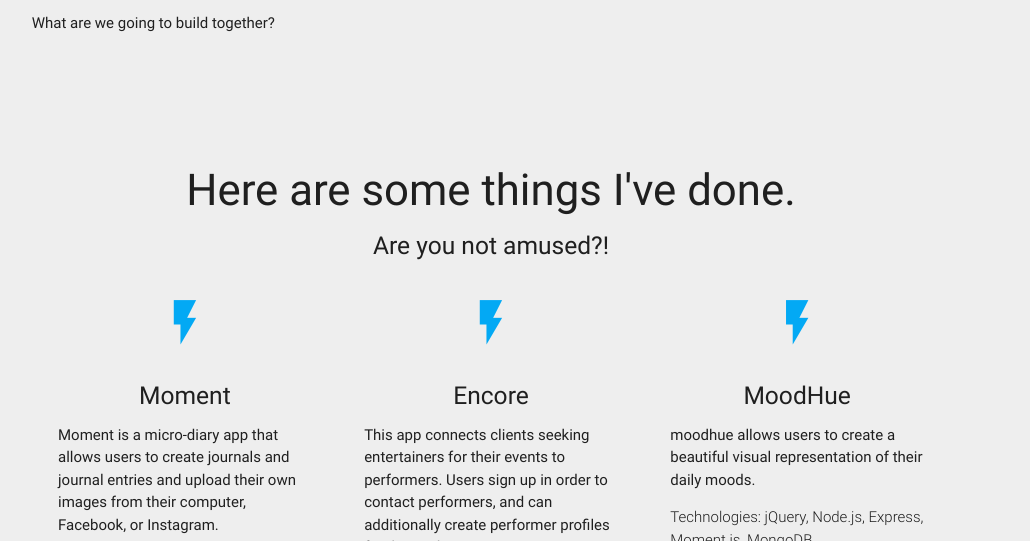
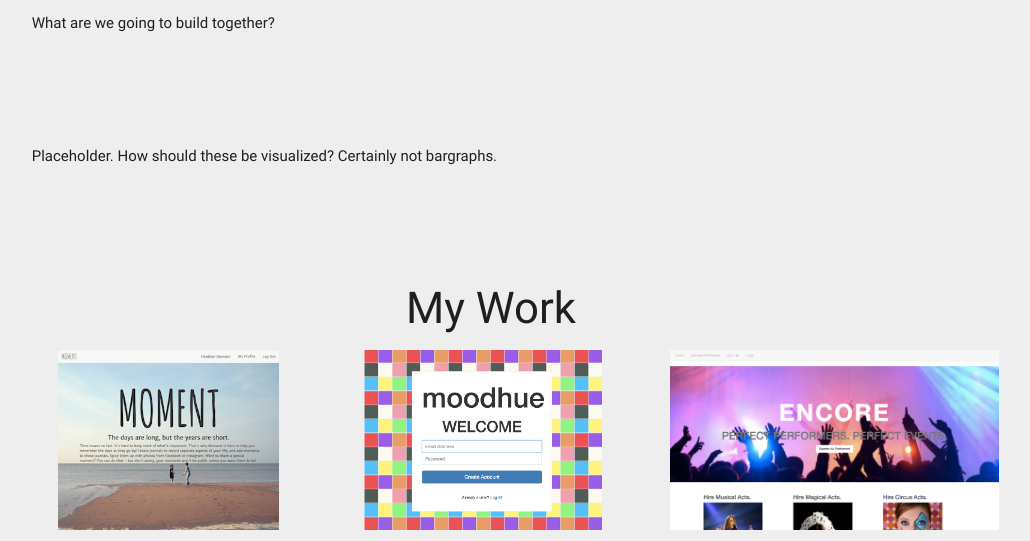
Before and after one commit to HeyStenson/personal_site_redo, a plain HTML site: page index.html in a window 1280 px wide. Shown: the part 990-1531 px from the top of the page, without its empty margins (149-1179 px from the left). Drawn offline with nearby package versions, Linux system fonts and the light colour scheme.

Commit message:
added project images and descriptions

```diff
--- a/css/styles.css
+++ b/css/styles.css
@@ -4,7 +4,7 @@
 	position: relative;
 }
 
-#about, #projects, #contact {
+#about, #skills, #projects, #contact {
 	padding-top: 4rem;
 }
 
@@ -16,6 +16,7 @@
 .icon-block {
   padding: 0 15px;
 }
-.icon-block .material-icons {
-	font-size: inherit;
+
+.project-img {
+	height: 180px;
 }
--- a/index.html
+++ b/index.html
@@ -27,11 +27,13 @@
 				<a id="logo-container" href="#" class="brand-logo">Heather Stenson</a>
 				<ul class="right hide-on-med-and-down">
 					<li><a href="#about">About Me</a></li>
+					<li><a href="#skills">Skills</a></li>
 					<li><a href="#projects">My Work</a></li>
 					<li><a href="#contact">Get in Touch</a></li>
 				</ul>
 				<ul id="nav-mobile" class="side-nav">
 					<li><a href="#about">About Me</a></li>
+					<li><a href="#skills">Skills</a></li>
 					<li><a href="#projects">My Work</a></li>
 					<li><a href="#contact">Get in Touch</a></li>
 				</ul>
@@ -56,14 +58,19 @@
 			</div>
 		</div>
 
+		<div class="section" id="skills">
+			<div class="row">
+				Placeholder. How should these be visualized? Certainly not bargraphs.
+			</div>
+		</div>
+
 		<div class="section" id="projects">
 			<div class="row">
-				<h3 class="center">Here are some things I've done.</h3>
-				<h5 class="center">Are you not amused?!</h5>
+				<h3 class="center">My Work</h3>
 				<div class="col s12 m4">
 					<div class="icon-block">
-						<h2 class="center light-blue-text"><i class="material-icons">flash_on</i></h2>
-						<h5 class="center">Moment</h5>
+						<img class="project-img" src="img/moment.png" alt="Moment Screenshot">
+						<h5><a href="http://years-are-short.herokuapp.com/" target="blank">Moment</a> | <a href="https://github.com/HeyStenson/Moment" target="blank"><i class="fa fa-github"></i></a></h5>
 						<p>Moment is a micro-diary app that allows users to create journals and journal entries and upload their own images from their computer, Facebook, or Instagram.
 						</p>
 						<p class="light">Technologies: Ruby on Rails, PostgreSQL, Bootstrap, jQuery, Devise</p>
@@ -71,18 +78,18 @@
 				</div>
 				<div class="col s12 m4">
 					<div class="icon-block">
-						<h2 class="center light-blue-text"><i class="material-icons">flash_on</i></h2>
-						<h5 class="center">Encore</h5>
-						<p>This app connects clients seeking entertainers for their events to performers. Users sign up in order to contact performers, and can additionally create performer profiles for themselves.</p>
-						<p class="light">Technologies: Ruby on Rails, PostgreSQL, Bootstrap</p>
+						<img class="project-img" src="img/moodhue.png" alt="Moodhue Screenshot">
+						<h5><a href="https://moodhue.herokuapp.com/login" target-"blank">moodhue</a> | <a href="https://github.com/HeyStenson/mood-tracker-app" target="blank"><i class="fa fa-github"></i></a></h5>
+						<p>moodhue allows users to create a beautiful visual representation of their daily moods.</p>
+						<p class="light">Technologies: jQuery, Node.js, Express, Moment.js, MongoDB</p>
 					</div>
 				</div>
 				<div class="col s12 m4">
 					<div class="icon-block">
-						<h2 class="center light-blue-text"><i class="material-icons">flash_on</i></h2>
-						<h5 class="center">MoodHue</h5>
-						<p>moodhue allows users to create a beautiful visual representation of their daily moods.</p>
-						<p class="light">Technologies: jQuery, Node.js, Express, Moment.js, MongoDB</p>
+						<img class="project-img" src="img/encore.png" alt="Encore Screenshot">
+						<h5><a href="https://whispering-ridge-5278.herokuapp.com/" target="blank">Encore</a> | <a href="https://github.com/HeyStenson/Encore" target="blank"><i class="fa fa-github"></i></a></h5>
+						<p>This app connects clients seeking entertainers for their events to performers. Users sign up in order to contact performers, and can additionally create performer profiles for themselves.</p>
+                        <p>Technologies: Ruby on Rails, PostgreSQL, Bootstrap</p>
 					</div>
 				</div>
 			</div>
```
Also changed, not shown: img/encore.png (added), img/jack.JPG (added), img/moment.png (added), img/moodhue.png (added), 3 other files.
